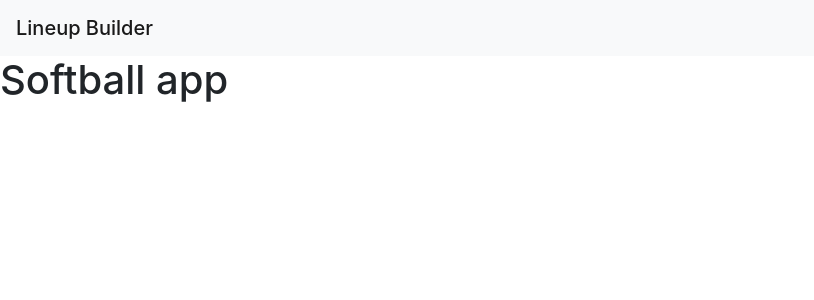
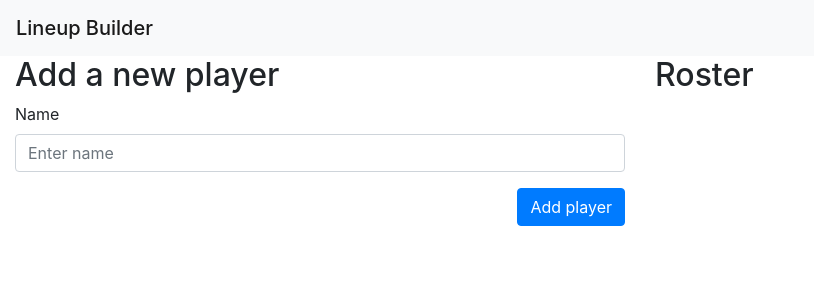
Before and after one commit to vvirgitti/softball-next-app, a Next.js app: page / in a window 1280 px wide. Shown: the top 300 px of the page, without its empty margins (0-814 px from the left). Built offline with nearby package versions, Linux system fonts and the light colour scheme.

Commit message:
Can now add a new player and it is displayed on the page

```diff
--- a/package.json
+++ b/package.json
@@ -15,7 +15,9 @@
   },
   "devDependencies": {
     "@testing-library/dom": "^6.11.0",
+    "@testing-library/jest-dom": "^4.2.4",
     "@testing-library/react": "^9.4.0",
+    "@testing-library/user-event": "^8.0.3",
     "@types/jest": "^24.9.0",
     "@types/node": "^12.0.12",
     "@types/react": "^16.8.17",
--- a/pages/index.tsx
+++ b/pages/index.tsx
@@ -1,18 +1,60 @@
-import React from 'react'
+import React, { useState, FormEvent } from 'react'
 import Head from 'next/head'
 
-const Index = () => (
+const Index: React.FC = () => {
+  const [playerName, setPlayerName] = useState('')
+  const [playersList, setPlayersList] = useState([playerName])
+
+  const handleNameChange = (event: { target: HTMLInputElement }) => {
+    setPlayerName(event.target.value)
+  }
+
+  const handleSubmit = (event: FormEvent<HTMLFormElement>) => {
+    event.preventDefault()
+    setPlayersList([...playersList, playerName])
+  }
+
+  return (
     <>
       <Head>
         <title>Softball lineup app</title>
+        <script src="https://code.jquery.com/jquery-3.4.1.slim.min.js" integrity="sha384-J6qa4849blE2+poT4WnyKhv5vZF5SrPo0iEjwBvKU7imGFAV0wwj1yYfoRSJoZ+n" crossOrigin="anonymous"></script>
         <link rel="stylesheet" href="https://stackpath.bootstrapcdn.com/bootstrap/4.4.1/css/bootstrap.min.css" integrity="sha384-Vkoo8x4CGsO3+Hhxv8T/Q5PaXtkKtu6ug5TOeNV6gBiFeWPGFN9MuhOf23Q9Ifjh" crossOrigin="anonymous" />
         <script src="https://stackpath.bootstrapcdn.com/bootstrap/4.4.1/js/bootstrap.min.js" integrity="sha384-wfSDF2E50Y2D1uUdj0O3uMBJnjuUD4Ih7YwaYd1iqfktj0Uod8GCExl3Og8ifwB6" crossOrigin="anonymous"></script>
       </Head>
       <nav className="navbar navbar-light bg-light">
         <span className="navbar-brand mb-0 h1">Lineup Builder</span>
       </nav>
-    <h1>Softball app</h1>
+      <div className="container-fluid">
+      <div className="row">
+        <div className="col">
+          <h2>Add a new player</h2>
+          <form onSubmit={handleSubmit}>
+            <div className="form-group">
+              <label>Name</label>
+              <input
+                type="text"
+                className="form-control"
+                id="playerName"
+                aria-describedby="playerName"
+                data-testid="nameInput"
+                placeholder="Enter name"
+                onChange={handleNameChange}
+                value={playerName}
+              />
+            </div>
+            <button type="submit" className="btn btn-primary float-right">Add player</button>
+          </form>
+        </div>
+        <div className="col">
+          <h2>Roster</h2>
+            {playersList.length > 1 ? <ul>{playersList.map(player => <li key={player}>{player}</li>)}</ul> : <></>}
+        </div>
+
+      </div>
+    </div>
     </>
   )
+}
 
 export default Index
```
Also changed, not shown: 2 other files (tests, documents, lock files or other folders). Lines whose indentation alone changed are shown as unchanged.
